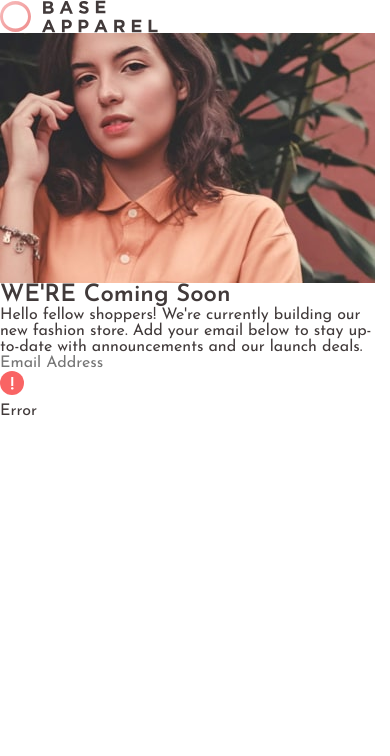
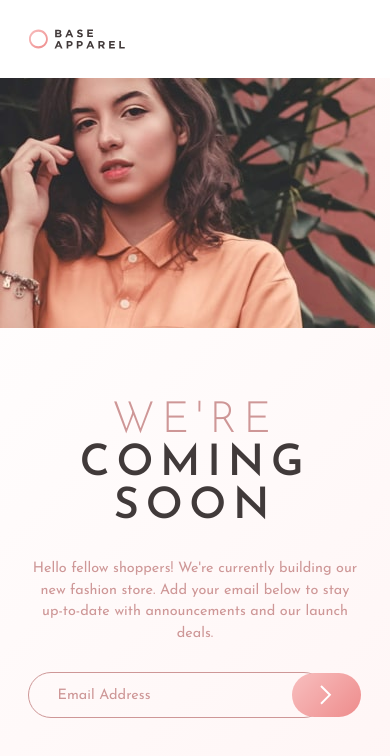
Before and after one commit to ShivangamSoni/FrontEndMentor, a plain HTML site: page Base-Apparel-Coming-Soon/index.html in a window 390 px wide. Drawn offline with Linux system fonts and the light colour scheme.

Commit message:
Add Mobile Styling

```diff
--- a/Base-Apparel-Coming-Soon/css/styles.css
+++ b/Base-Apparel-Coming-Soon/css/styles.css
@@ -38,8 +38,8 @@ input {
   --clr-primary-red-300: hsl(0, 93%, 68%);
   --clr-neutral: hsl(0, 6%, 24%);
 
-  --gradient-1: linear-gradient(135deg, hsl(0, 0%, 100%), hsl(0, 100%, 98%));
-  --gradient-2: linear-gradient(135deg, hsl(0, 80%, 86%), hsl(0, 74%, 74%));
+  --gradient-main: linear-gradient(135deg, hsl(0, 0%, 100%), hsl(0, 100%, 98%));
+  --gradient-btn: linear-gradient(135deg, hsl(0, 80%, 86%), hsl(0, 74%, 74%));
 
   --fontFamily: 'Josefin Sans', sans-serif;
 
@@ -52,12 +52,16 @@ input {
 
 html {
   font-family: var(--fontFamily);
+  font-size: 0.9rem;
 }
 
 body {
+  display: grid;
+  grid-template-rows: auto 1fr;
   min-height: 100vh;
+
   font-size: var(--fz-100);
-  color: var(--clr-neutral);
+  color: var(--clr-primary-red-100);
 }
 
 /* Reusable */
@@ -72,3 +76,126 @@ body {
   white-space: nowrap;
   border-width: 0;
 }
+
+.title {
+  color: var(--clr-neutral);
+  font-weight: 600;
+  font-size: var(--fz-300);
+  line-height: 1;
+}
+
+.title .fade {
+  color: var(--clr-primary-red-100);
+  font-weight: 300;
+}
+
+.para {
+  line-height: 1.5;
+}
+
+/* Header */
+header {
+  padding: 2rem;
+}
+
+.logo {
+  height: 20px;
+}
+
+/* Main */
+main {
+  background: var(--gradient-main);
+  background-repeat: no-repeat;
+}
+
+/* Soon */
+.soon__content {
+  display: grid;
+  gap: 2rem;
+  padding: 5rem 2rem;
+
+  text-align: center;
+}
+
+.soon__content .title {
+  text-transform: uppercase;
+  letter-spacing: 0.25ch;
+}
+
+.content__form {
+  display: grid;
+  grid-template-columns: 1fr auto auto;
+  grid-template-rows: 1fr;
+}
+
+.form__field {
+  grid-column: 1 / 3;
+  grid-row: 1 / -1;
+
+  outline: 1px solid var(--clr-primary-red-100);
+  border-radius: 100vmax;
+
+  position: relative;
+}
+
+.form__field:focus-within {
+  outline-color: var(--clr-neutral);
+}
+
+.form__field input {
+  width: 100%;
+  color: var(--clr-neutral);
+  padding: 1rem 2rem;
+  padding-inline-end: 4.5rem;
+}
+
+.form__field input::placeholder {
+  color: var(--clr-primary-red-100);
+}
+
+.field__icon {
+  position: absolute;
+  top: 0;
+  bottom: 0;
+  right: 2.5rem;
+  display: flex;
+  align-items: center;
+  justify-content: center;
+}
+
+.field__icon.hidden {
+  display: none;
+}
+
+.field__error {
+  position: absolute;
+  top: 100%;
+  left: 0;
+  width: 100%;
+  padding: 0.5rem 2rem;
+
+  text-align: left;
+  font-size: var(--fz-50);
+  color: var(--clr-primary-red-300);
+
+  display: none;
+}
+
+.field__error[aria-hidden='false'] {
+  display: block;
+}
+
+.form__btn {
+  grid-column: 2 / -1;
+  grid-row: 1 / -1;
+  z-index: 1;
+
+  display: flex;
+  align-items: center;
+  justify-content: center;
+
+  padding-inline: 2rem;
+  border-radius: 100vmax;
+
+  background: var(--gradient-btn);
+}
--- a/Base-Apparel-Coming-Soon/index.html
+++ b/Base-Apparel-Coming-Soon/index.html
@@ -24,7 +24,7 @@
   <body>
     <header>
       <h1 class="sr-only">Base Apparel</h1>
-      <img src="./assets/logo.svg" alt="" />
+      <img class="logo" src="./assets/logo.svg" alt="" />
     </header>
     <main>
       <section class="section__soon">
@@ -38,10 +38,11 @@
 
         <div class="soon__content">
           <h2 class="title">
-            <span class="fade">WE'RE</span>
-            Coming Soon
+            <span class="fade">WE'RE</span><br />
+            Coming<br />
+            Soon
           </h2>
-          <p class="content__info">
+          <p class="para">
             Hello fellow shoppers! We're currently building our new fashion
             store. Add your email below to stay up-to-date with announcements
             and our launch deals.
@@ -55,10 +56,10 @@
                 name="email"
                 id="email"
               />
-              <span class="field__icon" aria-hidden="true">
+              <span class="field__icon hidden" aria-hidden="true">
                 <img src="./assets/icons/error.svg" alt="" />
               </span>
-              <span class="field__error">Error</span>
+              <span class="field__error" aria-hidden="true">Error</span>
             </label>
             <button class="form__btn">
               <span class="sr-only">Submit</span>
```
